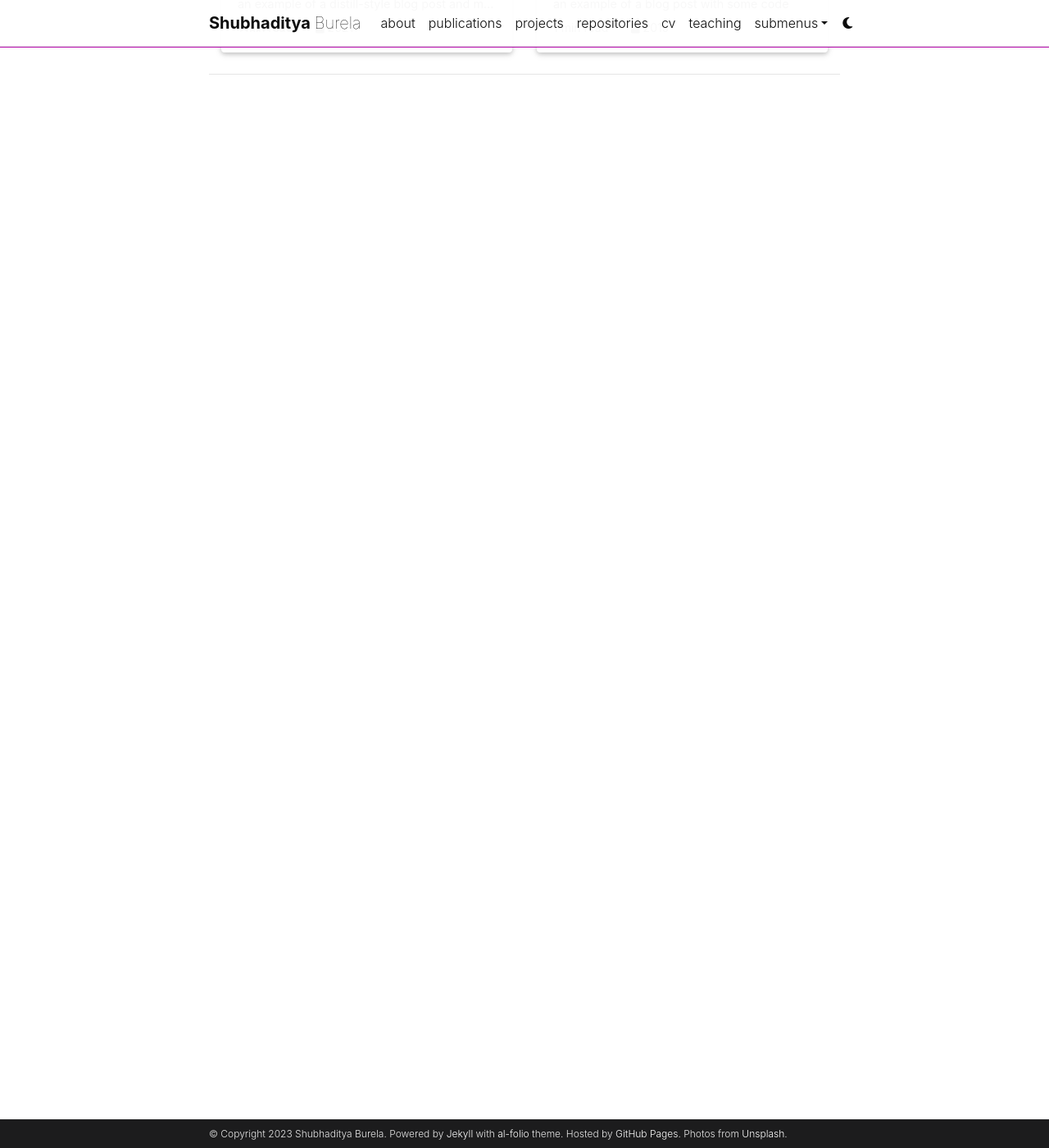
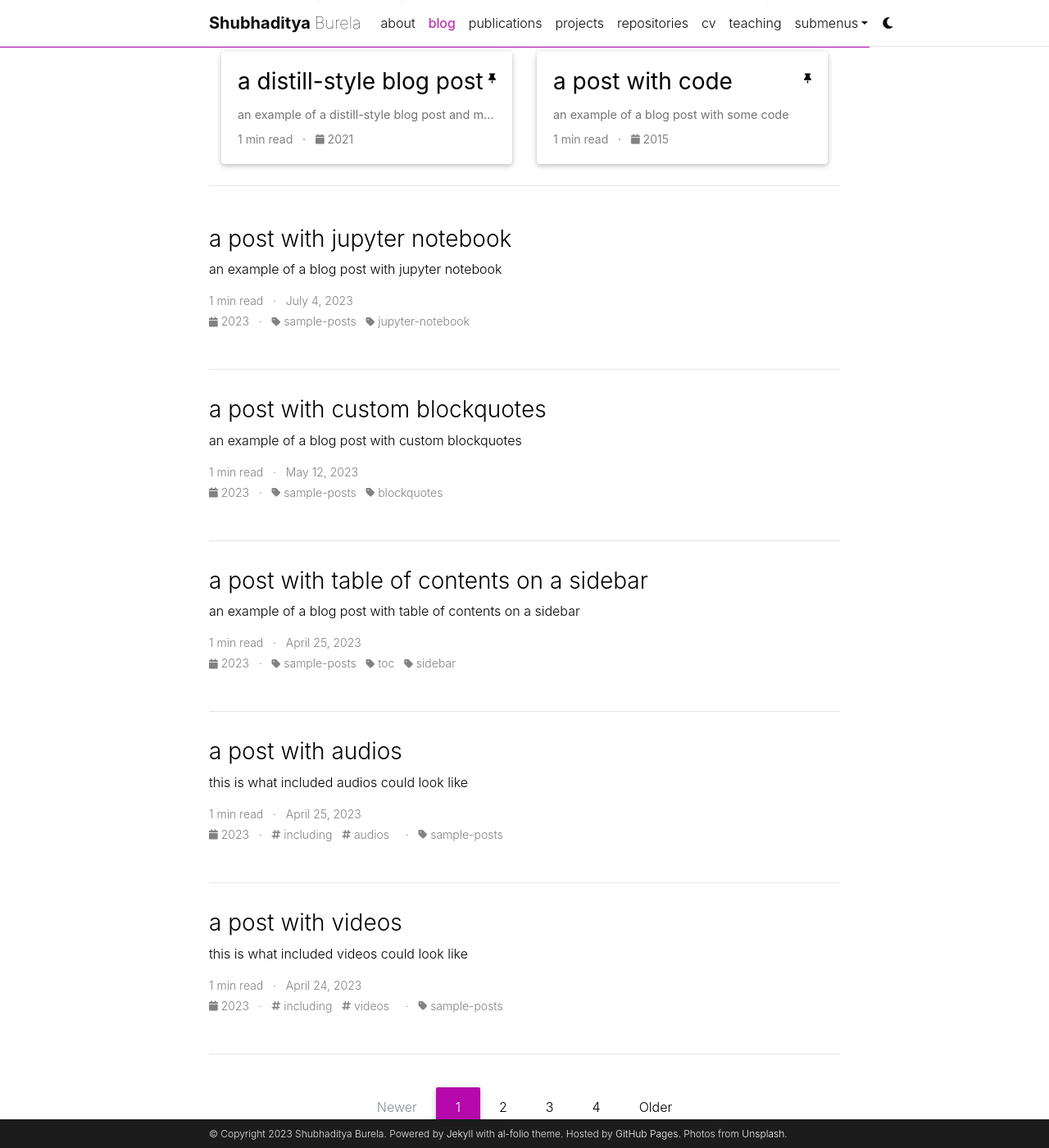
Before and after one commit to shubhadityaburela/shubhadityaburela.github.io, a Jekyll site: the page built from blog/index.html, in a window 1280 px wide and 1400 px high, scrolled down 290 px. Shown: the whole window at 82% size. Built offline with Jekyll 4.4.1, drawn with Linux system fonts in a browser that asks for light colours; the list of posts is cut into pages by our own code; comment, search, counter and statistics services are not loaded; a style sheet for code colours, icons or effects is not loaded; some of the changed text lies outside the part shown.

```diff
--- a/_config.yml
+++ b/_config.yml
@@ -118,22 +118,22 @@
 google_site_verification:  # your google-site-verification ID (Google Search Console)
 bing_site_verification:  # out your bing-site-verification ID (Bing Webmaster)
 
-## -----------------------------------------------------------------------------
-## Blog
-## -----------------------------------------------------------------------------
-#
-#blog_name:  # blog_name will be displayed in your blog page
-#blog_nav_title: blog # your blog must have a title for it to be displayed in the nav bar
-#blog_description: a simple whitespace theme for academics
-#permalink: /blog/:year/:title/
-#
-## Pagination
-#pagination:
-#  enabled: true
-#
-#related_blog_posts:
-#  enabled: true
-#  max_related: 5
+# -----------------------------------------------------------------------------
+# Blog
+# -----------------------------------------------------------------------------
+
+blog_name:  # blog_name will be displayed in your blog page
+blog_nav_title: blog # your blog must have a title for it to be displayed in the nav bar
+blog_description: a simple whitespace theme for academics
+permalink: /blog/:year/:title/
+
+# Pagination
+pagination:
+  enabled: true
+
+related_blog_posts:
+  enabled: true
+  max_related: 5
 
 # Giscus comments (RECOMMENDED)
 # Follow instructions on https://giscus.app/ to setup for your repo to fill out
--- a/_includes/header.html
+++ b/_includes/header.html
@@ -51,16 +51,16 @@
                   {%- endif -%}
                 </a>
               </li>
-<!--              {% if site.blog_nav_title %}-->
-<!--              &lt;!&ndash; Blog &ndash;&gt;-->
-<!--              <li class="nav-item {% if page.url contains 'blog' %}active{% endif %}">-->
-<!--                <a class="nav-link" href="{{ '/blog/' | relative_url }}">{{ site.blog_nav_title }}-->
-<!--                  {%- if page.url contains 'blog' -%}-->
-<!--                  <span class="sr-only">(current)</span>-->
-<!--                  {%- endif -%}-->
-<!--                </a>-->
-<!--              </li>-->
-<!--              {%- endif %}-->
+              {% if site.blog_nav_title %}
+              <!-- Blog -->
+              <li class="nav-item {% if page.url contains 'blog' %}active{% endif %}">
+                <a class="nav-link" href="{{ '/blog/' | relative_url }}">{{ site.blog_nav_title }}
+                  {%- if page.url contains 'blog' -%}
+                  <span class="sr-only">(current)</span>
+                  {%- endif -%}
+                </a>
+              </li>
+              {%- endif %}
 
               <!-- Other pages -->
               {%- assign sorted_pages = site.pages | sort: "nav_order" -%}
```
